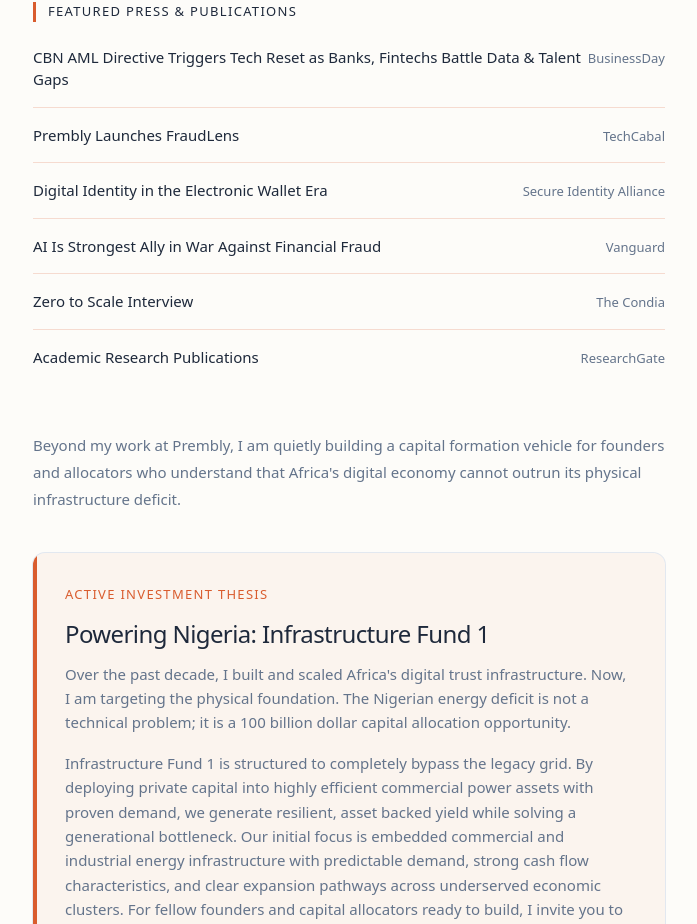
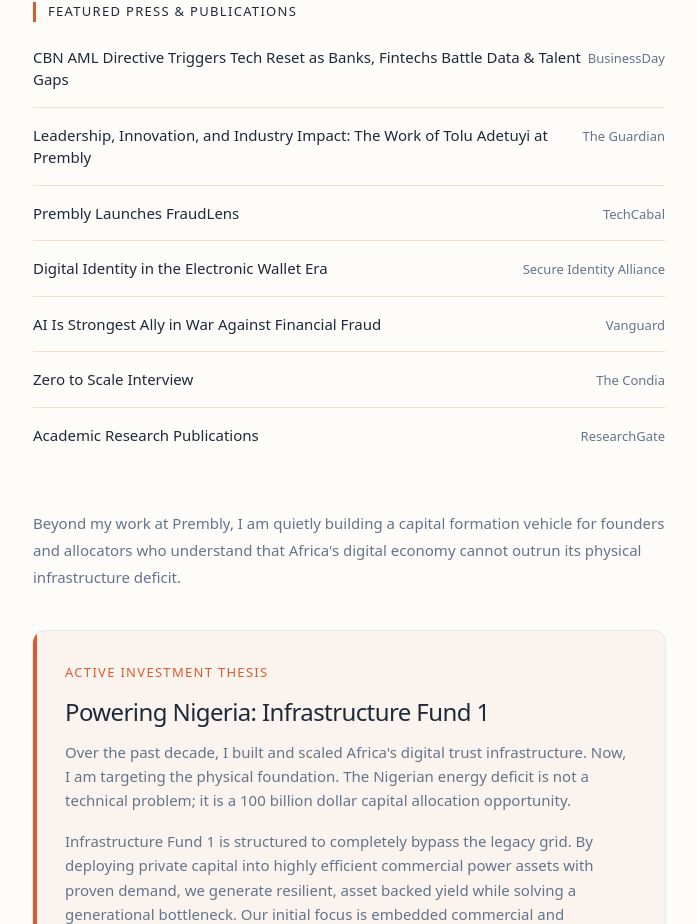
Before and after one commit to Threadigit/adetuyi.com, a Next.js app: page / in a window 1280 px wide. Shown: the part 1877-2801 px from the top of the page, without its empty margins (291-988 px from the left). Built offline with nearby package versions, Linux system fonts and the light colour scheme.

Commit message:
add one more publication

```diff
--- a/src/app/page.tsx
+++ b/src/app/page.tsx
@@ -245,6 +245,18 @@ export default function Home() {
           </a>
           <div className="border-t border-accent/20" />
           <a
+            href="https://guardian.ng/news/leadership-innovation-and-industry-impact-the-work-of-tolu-adetuyi-at-prembly/"
+            target="_blank"
+            rel="noopener noreferrer"
+            className="flex justify-between items-baseline gap-4 group"
+          >
+            <span className="text-[15px] link-hover">
+              Leadership, Innovation, and Industry Impact: The Work of Tolu Adetuyi at Prembly
+            </span>
+            <span className="text-muted text-[13px] whitespace-nowrap flex-shrink-0">The Guardian</span>
+          </a>
+          <div className="border-t border-accent/20" />
+          <a
             href="https://techcabal.com/2026/03/10/nigerias-prembly-launches-shared-open-source-database/"
             target="_blank"
             rel="noopener noreferrer"
```
